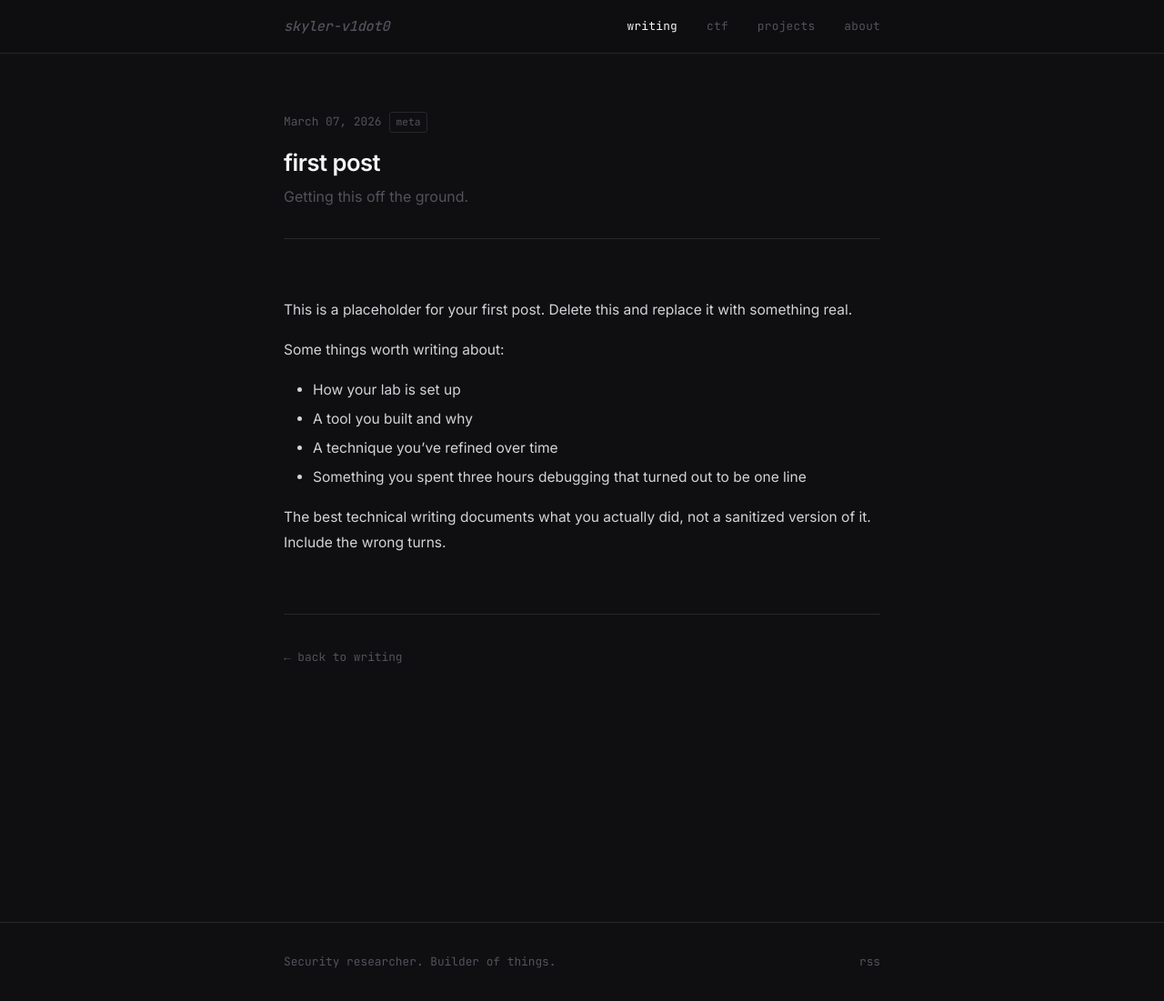
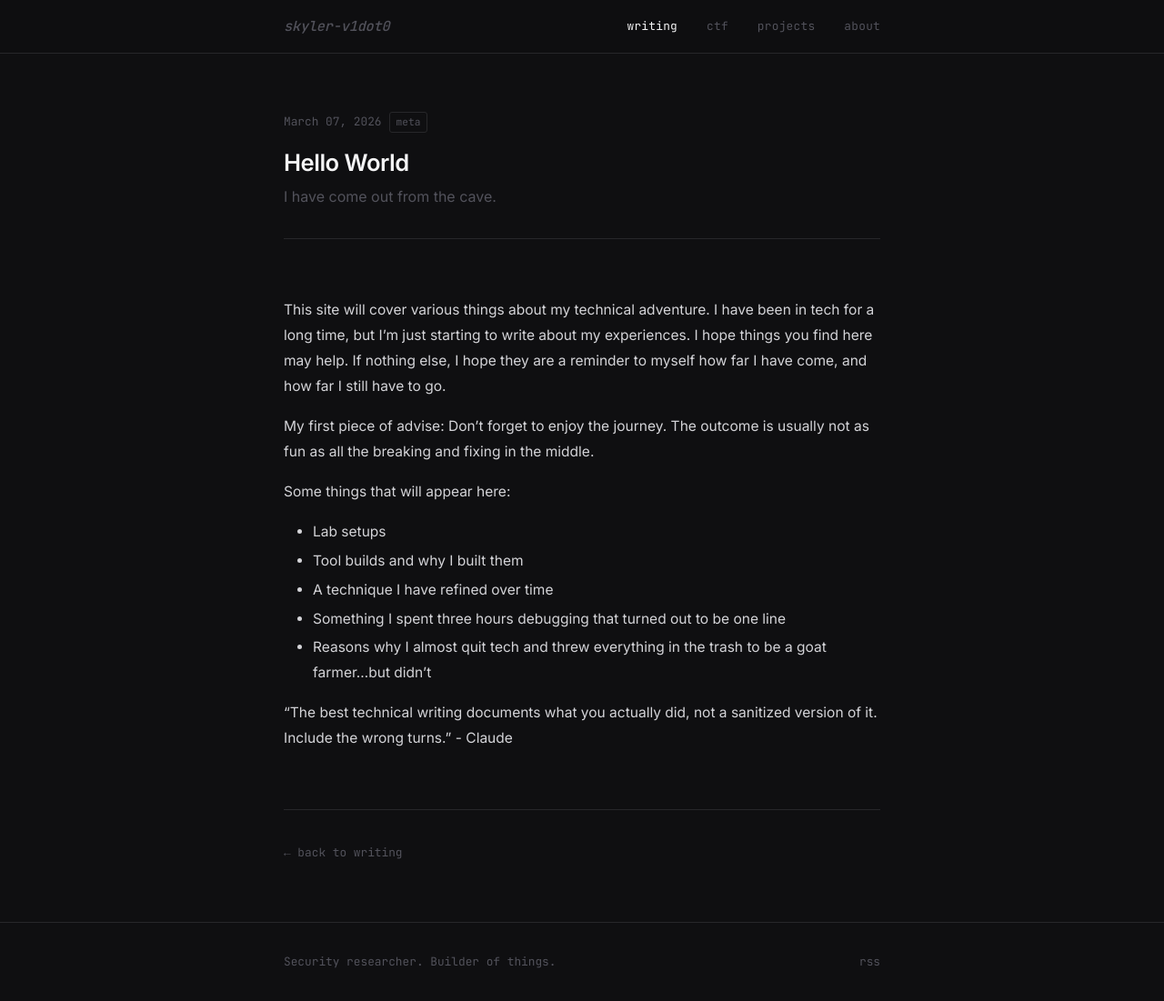
Before and after one commit to skyler-v1dot0/personal-site, a Jekyll site: the page built from _posts/2026-03-07-hello-world.md, in a window 1280 px wide and 1101 px high. Shown: the whole window at 91% size. Built offline with Jekyll 4.4.1, drawn with Linux system fonts in a browser that asks for light colours.

Commit message:
updated first post

```diff
--- a/_posts/2026-03-07-hello-world.md
+++ b/_posts/2026-03-07-hello-world.md
@@ -1,19 +1,27 @@
 ---
 layout: post
-title: "first post"
+title: "Hello World"
 date: 2026-03-07
-description: "Getting this off the ground."
+description: "I have come out from the cave."
 tags:
   - meta
 ---
 
-This is a placeholder for your first post. Delete this and replace it with something real.
+This site will cover various things about my technical adventure. I have been in tech for a long time, but I'm just
+starting to write about my experiences. I hope things you find here may help. If nothing else, I hope they are a
+reminder to myself how far I have come, and how far I still have to go.
 
-Some things worth writing about:
 
-- How your lab is set up
-- A tool you built and why
-- A technique you've refined over time
-- Something you spent three hours debugging that turned out to be one line
+My first piece of advise: Don't forget to enjoy the journey. The outcome is usually not as fun as all the breaking
+and fixing in the middle.
 
-The best technical writing documents what you actually did, not a sanitized version of it. Include the wrong turns.
+
+Some things that will appear here:
+
+- Lab setups
+- Tool builds and why I built them
+- A technique I have refined over time
+- Something I spent three hours debugging that turned out to be one line
+- Reasons why I almost quit tech and threw everything in the trash to be a goat farmer...but didn't
+
+"The best technical writing documents what you actually did, not a sanitized version of it. Include the wrong turns." - Claude
```
